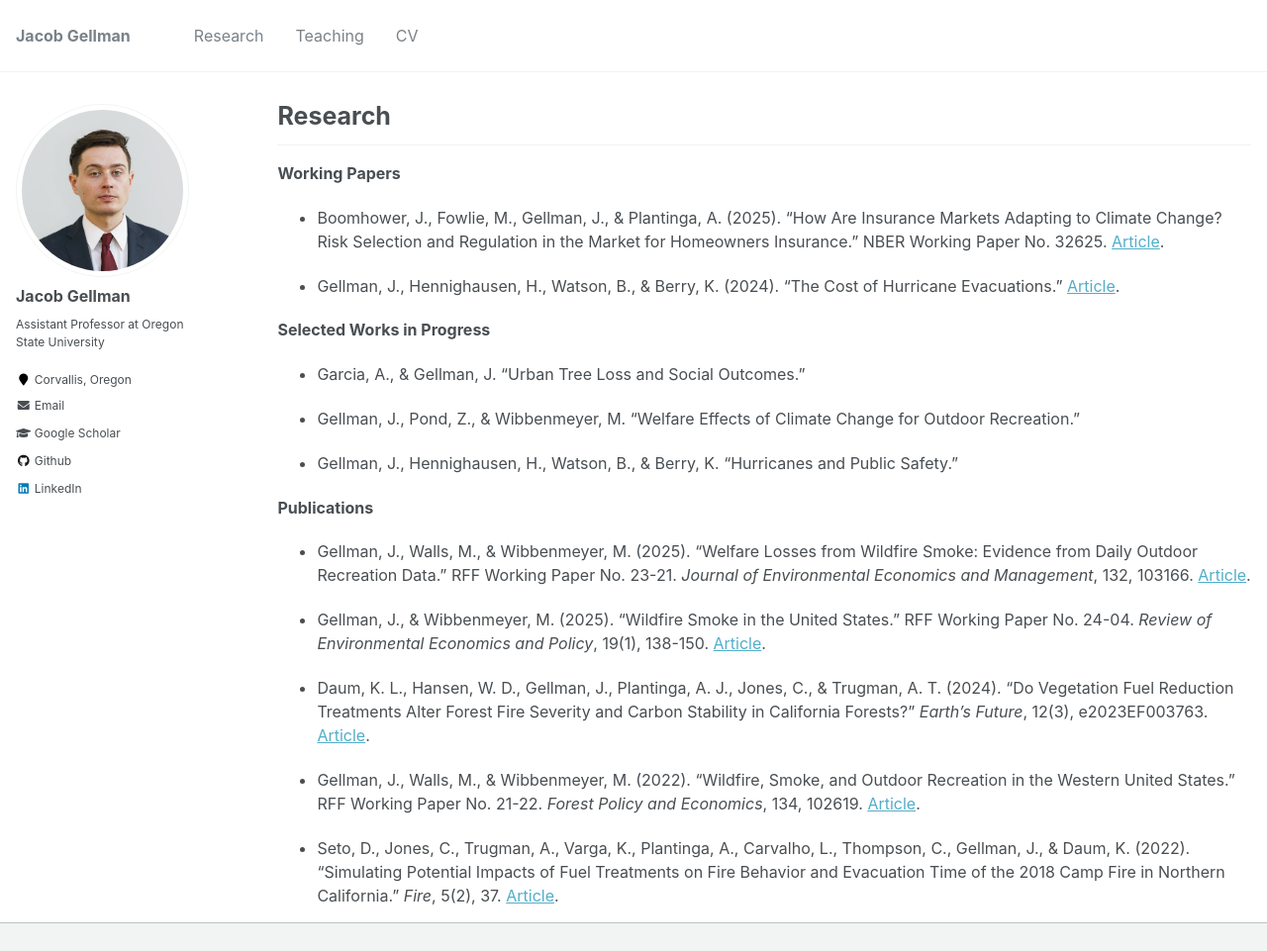
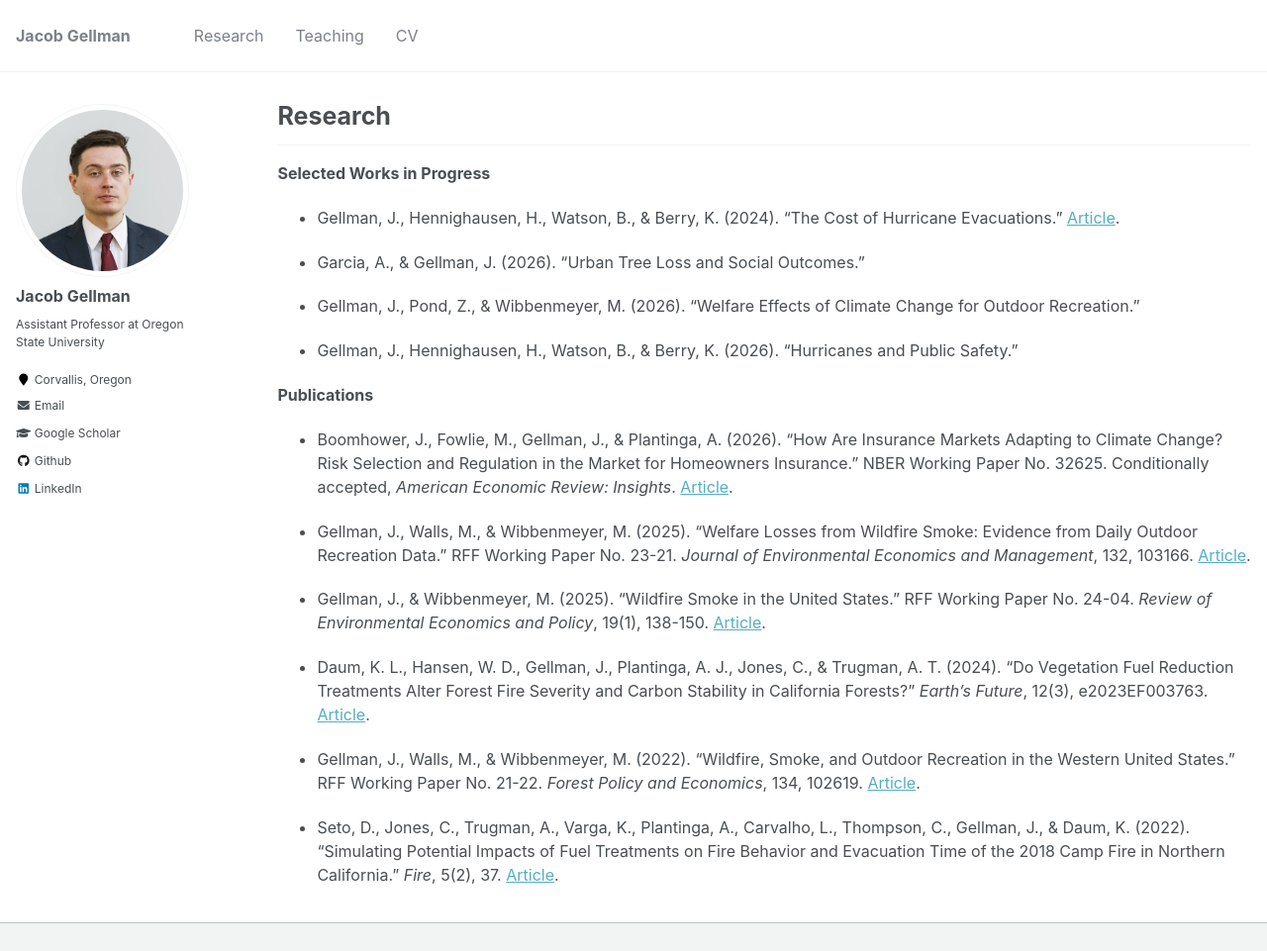
Before and after one commit to jacobgellman/jacobgellman.github.io, a Jekyll site: the page built from _pages/research.md, in a window 1280 px wide and 1113 px high, cut to the strip 0-961 px from the top of the window. Shown: the whole strip at 99% size. Built offline with Jekyll 4.4.1, drawn with Linux system fonts in a browser that asks for light colours.

Commit message:
CV and research page

```diff
--- a/_pages/research.md
+++ b/_pages/research.md
@@ -9,19 +9,20 @@
 
 ------
 
-**Working Papers**
-* Boomhower, J., Fowlie, M., Gellman, J., & Plantinga, A. (2025). "How Are Insurance Markets Adapting to Climate Change? Risk Selection and Regulation in the Market for Homeowners Insurance." NBER Working Paper No. 32625. [Article](https://jacobgellman.github.io/files/boomhower_et_al_2025-insurance_markets_climate_change_risk.pdf).
+<!-- **Working Papers** -->
 
+**Selected Works in Progress**
 * Gellman, J., Hennighausen, H., Watson, B., & Berry, K. (2024). "The Cost of Hurricane Evacuations." [Article](https://jacobgellman.github.io/files/gellman_et_al_2024-cost_hurricane_evacuations.pdf).
 
-**Selected Works in Progress**
-* Garcia, A., & Gellman, J. "Urban Tree Loss and Social Outcomes."
+* Garcia, A., & Gellman, J. (2026). "Urban Tree Loss and Social Outcomes."
 
-* Gellman, J., Pond, Z., & Wibbenmeyer, M. "Welfare Effects of Climate Change for Outdoor Recreation."
+* Gellman, J., Pond, Z., & Wibbenmeyer, M. (2026). "Welfare Effects of Climate Change for Outdoor Recreation."
 
-* Gellman, J., Hennighausen, H., Watson, B., & Berry, K. "Hurricanes and Public Safety."
+* Gellman, J., Hennighausen, H., Watson, B., & Berry, K. (2026). "Hurricanes and Public Safety."
 
 **Publications**
+* Boomhower, J., Fowlie, M., Gellman, J., & Plantinga, A. (2026). "How Are Insurance Markets Adapting to Climate Change? Risk Selection and Regulation in the Market for Homeowners Insurance." NBER Working Paper No. 32625. Conditionally accepted, *American Economic Review: Insights*. [Article](https://jacobgellman.github.io/files/boomhower_et_al_2025-insurance_markets_climate_change_risk.pdf).
+
 * Gellman, J., Walls, M., & Wibbenmeyer, M. (2025). "Welfare Losses from Wildfire Smoke: Evidence from Daily Outdoor Recreation Data." RFF Working Paper No. 23-21. *Journal of Environmental Economics and Management*, 132, 103166. [Article](https://jacobgellman.github.io/files/gellman_et_al_2025-welfare_losses_wildfire_smoke_recreation.pdf).
 
 * Gellman, J., & Wibbenmeyer, M. (2025). "Wildfire Smoke in the United States." RFF Working Paper No. 24-04. *Review of Environmental Economics and Policy*, 19(1), 138-150. [Article](https://jacobgellman.github.io/files/gellman_wibbenmeyer_2025-wildfire_smoke_in_united_states.pdf).
```
Also changed, not shown: 1 other file.
